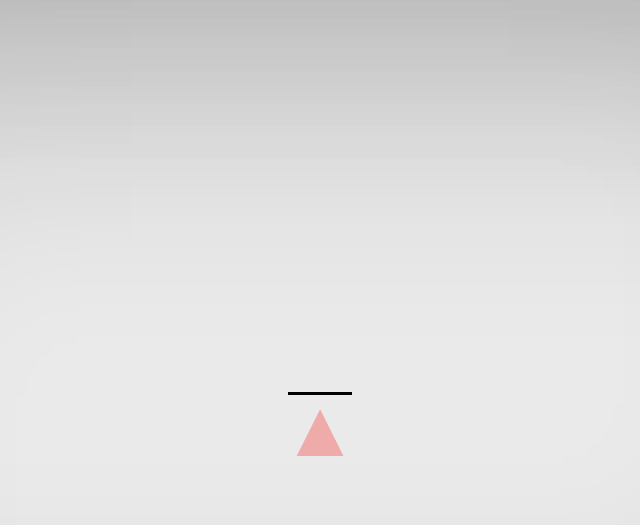
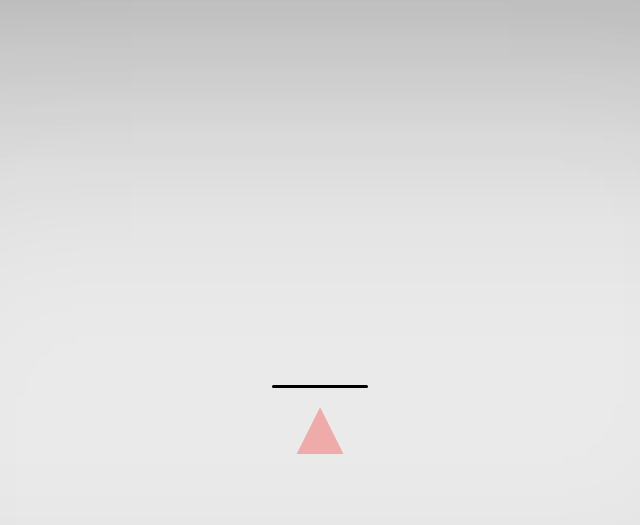
Before and after one commit to MrKireko/samaritan, a plain HTML site: page index.html in a window 1280 px wide. Shown: the top 525 px of the page, 320-960 px from the left. Drawn offline with Linux system fonts and the light colour scheme; a web font is replaced by a local one.

Commit message:
Better animation

```diff
--- a/index.html
+++ b/index.html
@@ -10,7 +10,8 @@
 <body>
 	<div id=wrap>
 		<div id="cont">
-			<a id=txt>---</a>
+			<span id=txtwrap><a id=txt>---</a></span>
+			<div id="line"></div>
 			<a id="tri">&#x25B2;</a>
 		</div>
 	</div>
--- a/js.js
+++ b/js.js
@@ -3,7 +3,7 @@ $(document).ready(function(){
 	var url = document.URL
 	var i = 0;
 	if (url.indexOf("?") > -1){
-		var inp = url.replace("?", "_").replace("%20", "_").split("_");
+		var inp = url.replace("?", "_").split("_");
 		i = 1;
 	}
 	inp.push(inp[inp.length - 1])
@@ -13,6 +13,8 @@ $(document).ready(function(){
 			$("#txt").css("color", "black");
 			$("#txt").html(inp[i]);
 			i = i+1;
+			$("#line").css("width", $("#txt").css("width"));
+			console.log($("#txt").css("width"));
 			if (i == inp.length) {
 				$("#txt").css("color", "rgba(0, 0, 0, 0)");
 				setTimeout(function(){ $("#txt").html("---"); }, 500);
--- a/style.css
+++ b/style.css
@@ -35,15 +35,31 @@ body, html {
 #cont {
 	text-align: center;
 	padding-top: 40vh;
+	transform: translateY(-20px);
 }
 
 #txt {
 	font-size: 8vh;
 	font-family: Magda;
-	border-bottom: 3px solid black;
+/*	border-bottom: 3px solid black;*/
 	color: rgba(0, 0, 0, 0);
 	text-transform: uppercase;
 	transition: color 0.5s, width 0.3s;
+}
+
+#txtwrap {
+	display: block;
+	transform: translateY(20px);
+}
+
+#line {
+	background-color: black;
+	width: 12vh;
+	min-width: 12vh;
+	height: 0.4vh;
+	display: inline-block;
+	border-radius: 50px;
+	transition: width 0.2s;
 }
 
 #tri {
```
